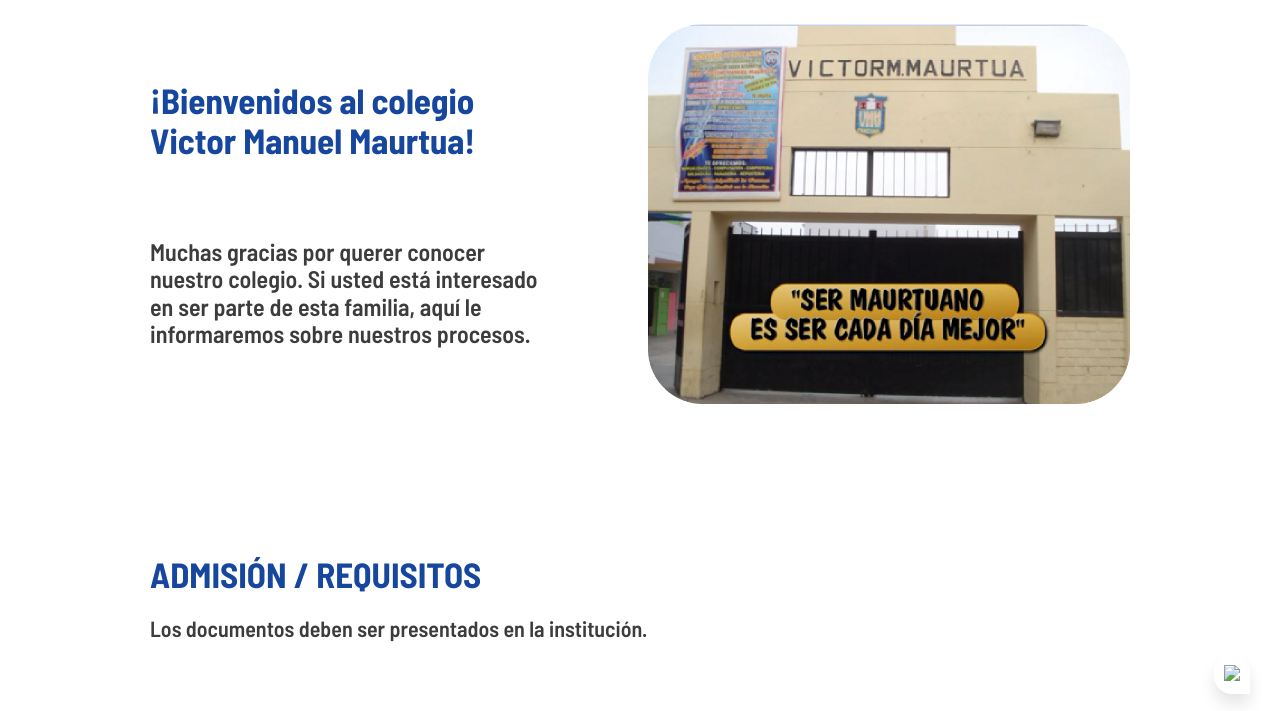
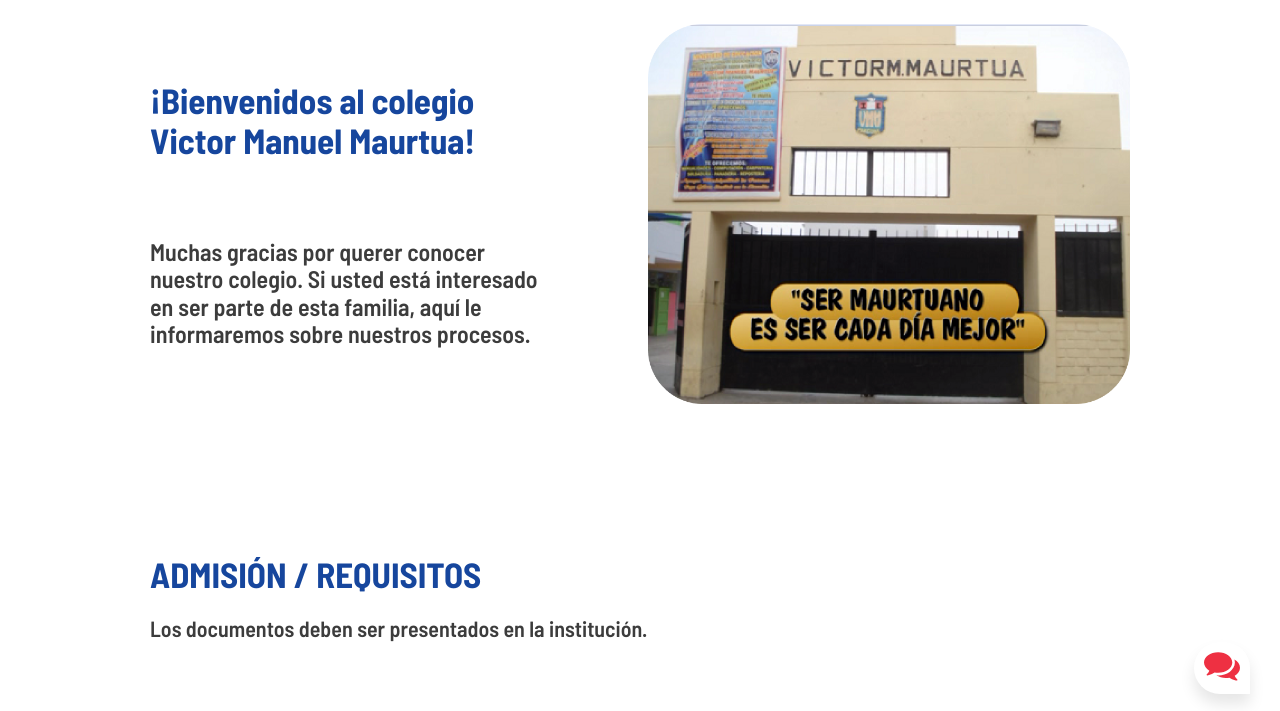
Before and after one commit to ShelsyCor/ie_victor_manuel_maurtua_issue_management, a plain HTML site: page frontend/admision/index.html in a window 1280 px wide. Shown: the part 76-787 px from the top of the page. Drawn offline with nearby package versions, Linux system fonts and the light colour scheme; no server answers.

Commit message:
Fix a referencia de imagen del botón de chatbot en admisión

```diff
--- a/frontend/admision/index.html
+++ b/frontend/admision/index.html
@@ -185,7 +185,7 @@
             </div>
         </div>
         <div class="chatbot__button">
-            <button><img src="./public/img/chatbox-icon.svg" /></button>
+            <button><img src="../public/img/chatbox-icon.svg" /></button>
         </div>
     </div>
     <script src="../public/scripts/chatbot.js"></script>
```
